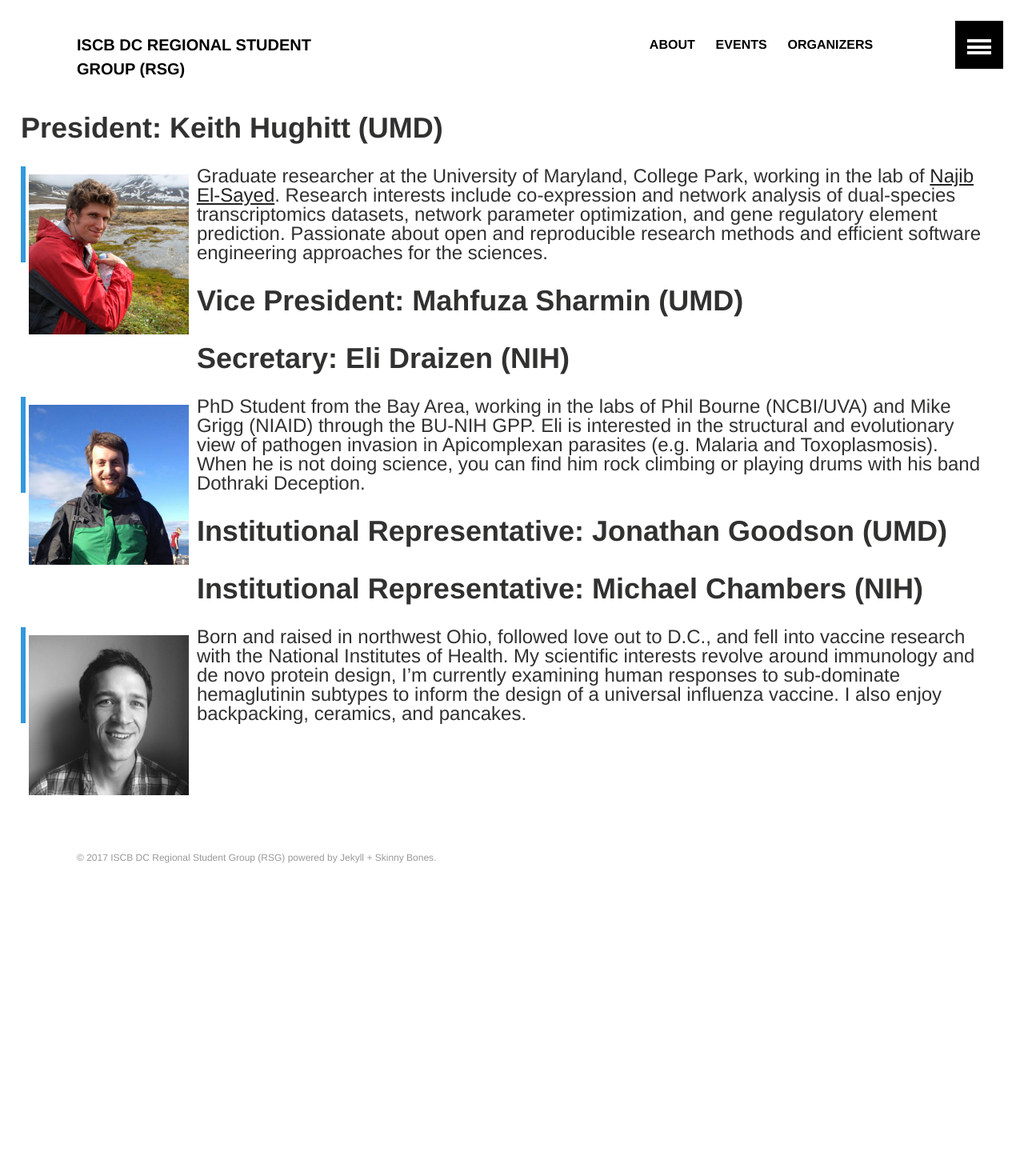
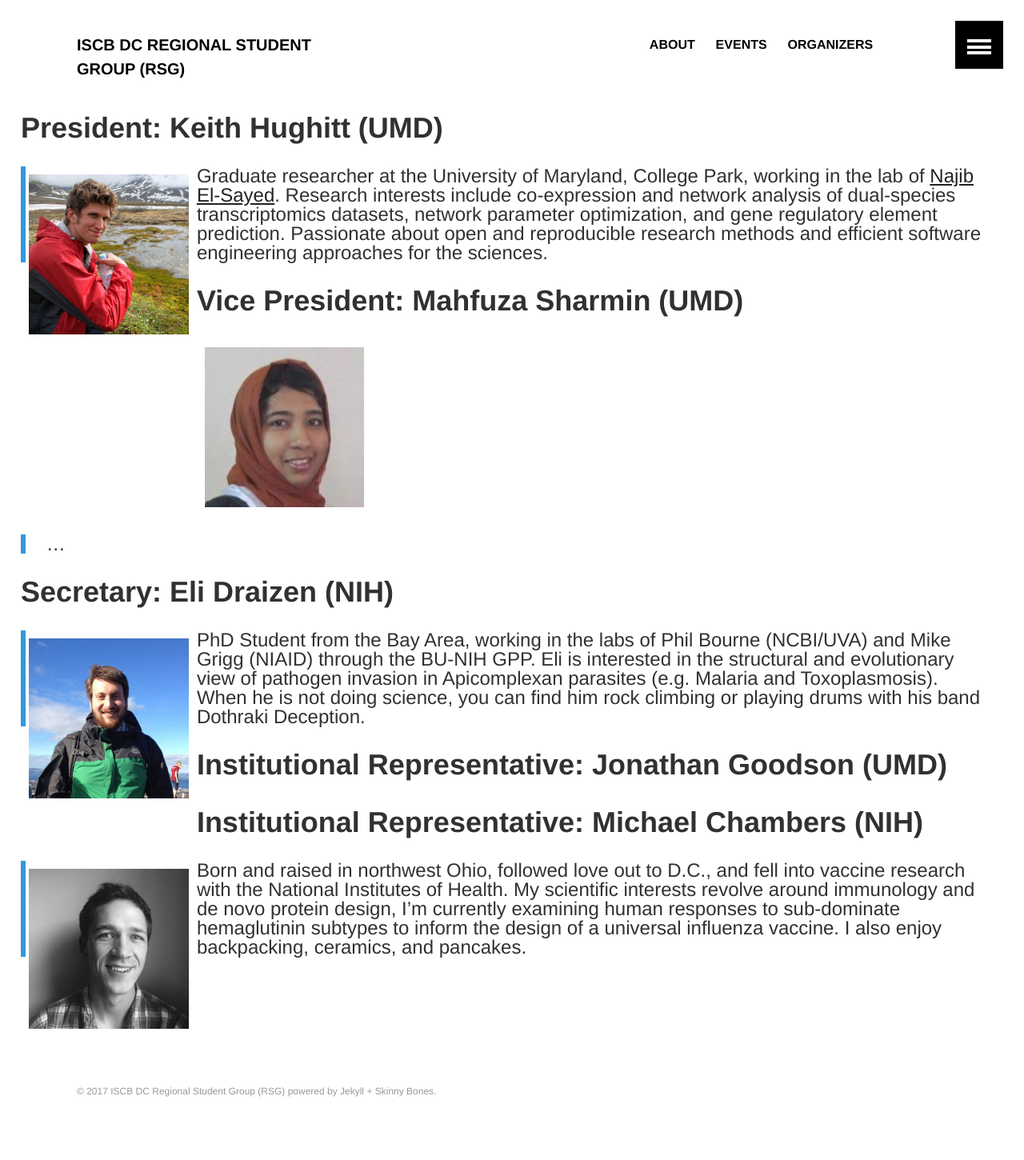
Before and after one commit to iscb-dc-rsg/iscb-dc-rsg.github.io, a Jekyll site: the page built from _pages/organizers.md, in a window 1280 px wide. Shown: the whole page at 80% size. Built offline with Jekyll 4.4.1, drawn with Linux system fonts in a browser that asks for light colours; our own code applies the rules of GitHub Pages for plain Markdown files; before the commit the page ends 1158 px from its top, so only the background shows below that.

Commit message:
Added another profile

```diff
--- a/_pages/organizers.md
+++ b/_pages/organizers.md
@@ -16,6 +16,10 @@ permalink: /organizers/
 > for the sciences.
 
 # Vice President: Mahfuza Sharmin (UMD)
+
+![Mahfuza Sharmin](../images/organizers/sharmin.jpg){: .organizer-image }
+
+> ...
 
 # Secretary: Eli Draizen (NIH)
 
```
